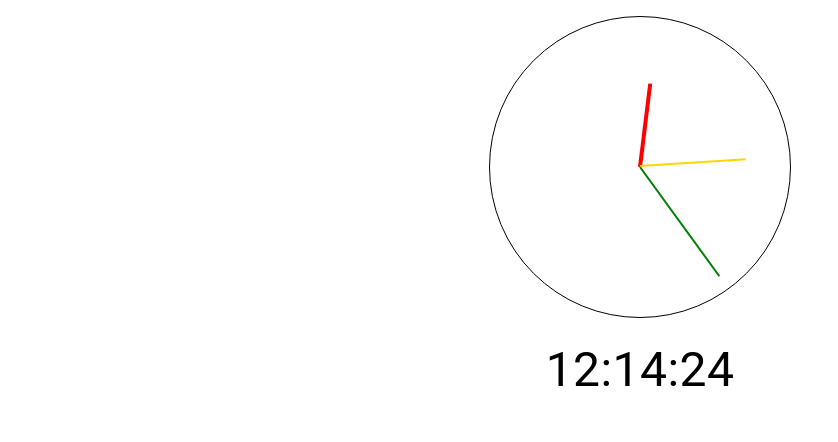
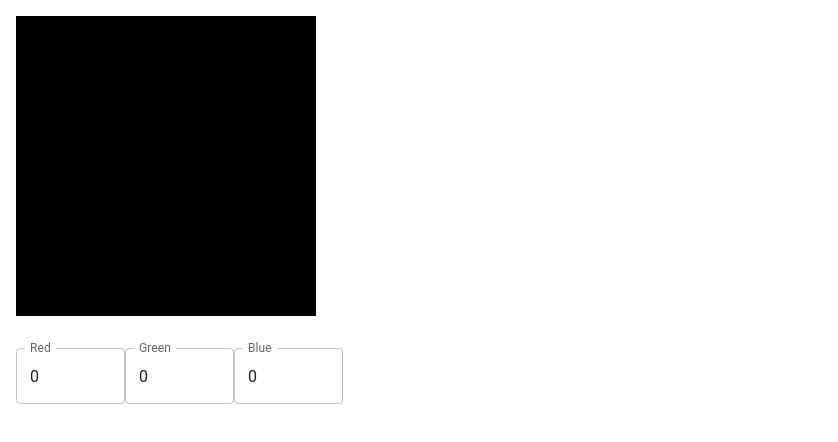
Before and after one commit to raul-taurus/mui-playground, a React (Create React App) app: page / in a window 1280 px wide. Shown: the top 442 px of the page, without its empty margins (0-838 px from the left). Built offline with nearby package versions, Linux system fonts and the light colour scheme.

Commit message:
color mix

```diff
--- a/src/Playground.tsx
+++ b/src/Playground.tsx
@@ -2,6 +2,7 @@ import Box from "@mui/material/Box";
 import useTheme from "@mui/material/styles/useTheme";
 import BoxUsage from "./mui/BoxUsage";
 import { Clock } from "./mui/Clock";
+import { ColorPlate } from "./mui/ColorPlate";
 import { LoaderTest } from "./test/loader-test";
 
 function Playground() {
@@ -11,7 +12,7 @@ function Playground() {
       {/* <DatePickerBasicUsage /> */}
       {/* <BoxUsage /> */}
       {/* <LoaderTest /> */}
-      <Clock/>
+      <ColorPlate/>
     </Box>
   );
 }
--- /dev/null
+++ b/src/mui/ColorPlate/index.tsx
@@ -0,0 +1,49 @@
+import { Box, TextField } from "@mui/material";
+import { useEffect, useRef, useState } from "react";
+
+function hex(v: number) {
+    return v.toString(16).padStart(2, '0')
+}
+export function ColorPlate() {
+    const boxRef = useRef<HTMLDivElement>();
+    const [color, setColor] = useState({ r: 0, g: 0, b: 0 });
+
+    useEffect(() => {
+        if (boxRef.current) {
+            boxRef.current.style.backgroundColor = `#${hex(color.r)}${hex(color.g)}${hex(color.b)}`
+        }
+    }, [color.b, color.g, color.r])
+
+    return <Box>
+        <Box ref={boxRef} sx={{ width: 300, height: 300, }}></Box>
+        <Box sx={{ mt: 4 }}>
+            <TextField
+                id="r"
+                label="Red"
+                type="number"
+                InputLabelProps={{
+                    shrink: true,
+                }}
+                inputProps={{ max: 255, min: 0 }} value={color.r} onChange={(u) => { setColor(v => ({ ...v, r: Number(u.target.value) })) }}
+            />
+            <TextField
+                id="g"
+                label="Green"
+                type="number"
+                InputLabelProps={{
+                    shrink: true,
+                }}
+                inputProps={{ max: 255, min: 0 }} value={color.g} onChange={(u) => { setColor(v => ({ ...v, g: Number(u.target.value) })) }}
+            />
+            <TextField
+                id="b"
+                label="Blue"
+                type="number"
+                InputLabelProps={{
+                    shrink: true,
+                }}
+                inputProps={{ max: 255, min: 0 }} value={color.b} onChange={(u) => { setColor(v => ({ ...v, b: Number(u.target.value) })) }}
+            />
+        </Box>
+    </Box>
+}
```
